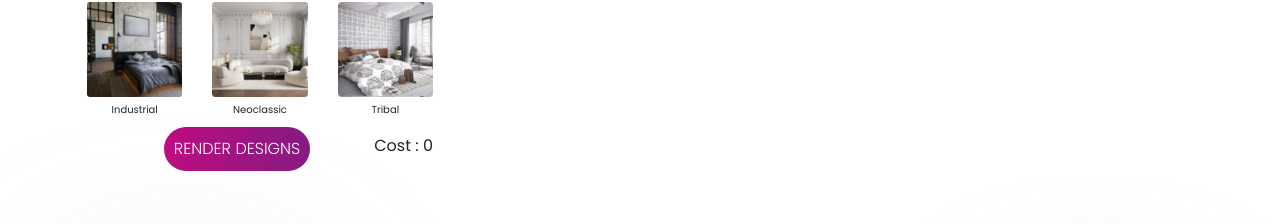
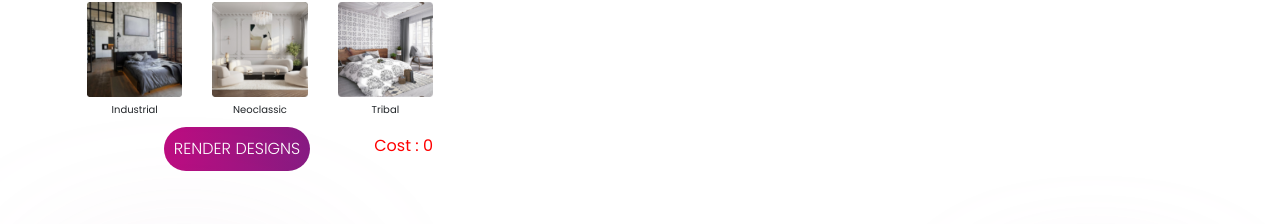
Before and after one commit to mubeen425/magichouse, a React (Create React App) app: page /designing in a window 1280 px wide. Shown: the part 778-1002 px from the top of the page. Built offline with nearby package versions, Linux system fonts and the light colour scheme; sample sign-in values are in the browser's storage; a web font is replaced by a local one; what apisauce would draw is missing.

Commit message:
added code

```diff
--- a/src/Components/redesignhouse/RedesignHouseai.jsx
+++ b/src/Components/redesignhouse/RedesignHouseai.jsx
@@ -478,7 +478,7 @@ const ImageGrid = ({
         <Button onClick={handleSubmit} className="bo">
           RENDER DESIGNS
         </Button>
-        <span className="credits">Cost : {selectedImages.length}</span>
+        <span style={{ color: "red" }} className="credits">Cost : {selectedImages?.length}</span>
       </Col>
       <ToastContainer />
     </Row>
```
